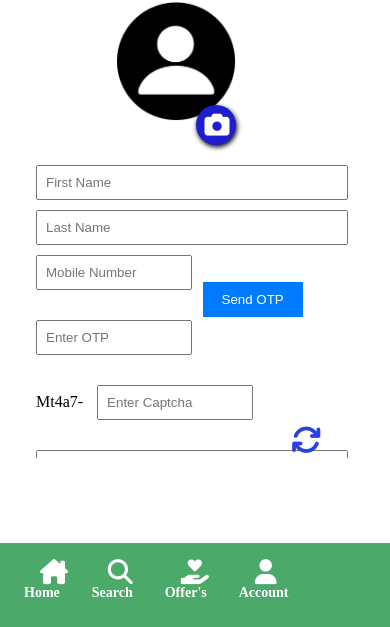
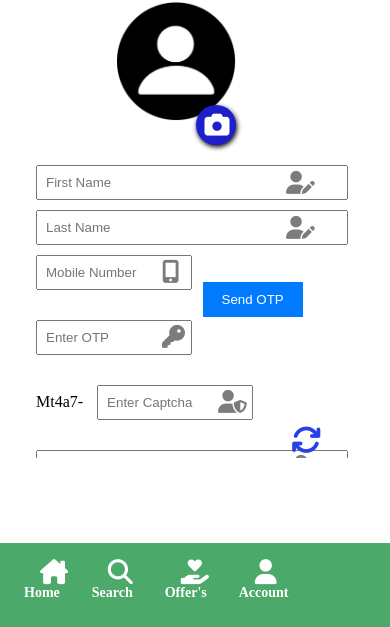
Before and after one commit to Nithesh7708/Techline-software-solution, a plain HTML site: page signUp.html in a window 390 px wide. Shown: the part 217-844 px from the top of the page. Drawn offline with nearby package versions, Linux system fonts and the light colour scheme.

Commit message:
icon add signup

```diff
--- a/css/signup.css
+++ b/css/signup.css
@@ -152,6 +152,56 @@ body {
   left: 150px;
   position: absolute;
 }
+/* icon page */
+#password_icon{
+  font-size: 23px;
+  position: relative;
+  top: 5px;
+  left: -45px;
+  color: #7c7c7c;
+}
+#confim_icon{
+  font-size: 23px;
+  position: relative;
+  top: 5px;
+  left: -45px;
+  color: #7c7c7c;
+}
+#otp_icon{
+  font-size: 23px;
+  position: relative;
+  top:3px;
+  left: -40px;
+  color: #7c7c7c;
+}
+#captcha_icon{
+  font-size: 23px;
+  position: relative;
+  top:3px;
+  left: -45px;
+  color: #7c7c7c;
+}
+#moblie_icon{
+  font-size: 23px;
+  position: relative;
+  top:3px;
+  left: -40px;
+  color: #7c7c7c;
+}
+#first_name_icon{
+  font-size: 23px;
+  position: absolute;
+  top:285px;
+  left: 190px;
+  color: #7c7c7c;
+}
+#last_name_icon{
+  font-size: 23px;
+  position: absolute;
+  top:285px;
+  left: 410px;
+  color: #7c7c7c;
+}
   @media only screen  and (max-width:992px) {
     .sign_container {
 
@@ -254,4 +304,53 @@ body {
        text-align: center;
        font-size: 18px;
     }
+  #password_icon{
+    font-size: 23px;
+    position: relative;
+    top: -40px;
+    left: 255px;
+    color: #7c7c7c;
   }
+  #confim_icon{
+    font-size: 23px;
+    position: relative;
+    top: -40px;
+    left: 255px;
+    color: #7c7c7c;
+  }
+  #otp_icon{
+    font-size: 23px;
+    position: relative;
+    top:3px;
+    left: -40px;
+    color: #7c7c7c;
+  }
+  #captcha_icon{
+    font-size: 23px;
+    position: relative;
+    top:3px;
+    left: -45px;
+    color: #7c7c7c;
+  }
+  #moblie_icon{
+    font-size: 23px;
+    position: relative;
+    top:3px;
+    left: -40px;
+    color: #7c7c7c;
+  }
+  #first_name_icon{
+    font-size: 23px;
+    position: absolute;
+    top:260px;
+    left: 270px;
+    color: #7c7c7c;
+  }
+  #last_name_icon{
+    font-size: 23px;
+    position: absolute;
+    top:305px;
+    left: 270px;
+    color: #7c7c7c;
+  }
+  }
--- a/signUp.html
+++ b/signUp.html
@@ -24,24 +24,24 @@
           <label for="file" id="uploadbtn"><i class="fa-solid fa-camera"></i></label>
         </div>
       <div class="form-group">
-        <input type="text" id="firstName" name="firstName" placeholder="First Name">
-        <input type="text" id="lastName" name="lastName" placeholder="Last Name">
-        <input type="text" id="mobileNumber" name="mobileNumber" placeholder="Mobile Number">
+        <input type="text" id="firstName" name="firstName" placeholder="First Name"><i id="first_name_icon" class="fa-solid fa-user-pen"></i>
+        <input type="text" id="lastName" name="lastName" placeholder="Last Name"><i id="last_name_icon" class="fa-solid fa-user-pen"></i>
+        <input type="text" id="mobileNumber" name="mobileNumber" placeholder="Mobile Number"><i id="moblie_icon" class="fa-solid fa-mobile-screen-button"></i>
       </div>
       <div class="form-group">
         <button type="button" id="sendOTP" onclick="otp_cliced()">Send OTP</button>
       </div>
       <div class="form-group">
-        <input type="text" id="otpInput" name="otpInput" placeholder="Enter OTP">
+        <input type="text" id="otpInput" name="otpInput" placeholder="Enter OTP"><i id="otp_icon" class="fa-solid fa-key"></i>
       </div>
       <div class="form-group">
         <span id="captcha"></span>
-        <input type="text" id="captchaInput" name="captchaInput" placeholder="Enter Captcha">
+        <input type="text" id="captchaInput" name="captchaInput" placeholder="Enter Captcha"><i id="captcha_icon" class="fa-solid fa-user-shield"></i>
         <i class="fa-solid fa-arrows-rotate" id="reloadCaptcha"></i>
       </div>
       <div class="form-group">
-        <input type="password" id="password" name="password" placeholder="Password">
-        <input type="password" id="confirmPassword" name="confirmPassword" placeholder="Confirm Password">
+        <input  type="password" id="password" name="password" placeholder="Password" ><i id="password_icon" class="fa-solid fa-lock"></i>
+        <input type="password" id="confirmPassword" name="confirmPassword" placeholder="Confirm Password"><i id="confim_icon" class="fa-solid fa-lock"></i>
       </div>
       <div class="form-group">
         <button type="submit" id="submit">SignUp</button>
```
